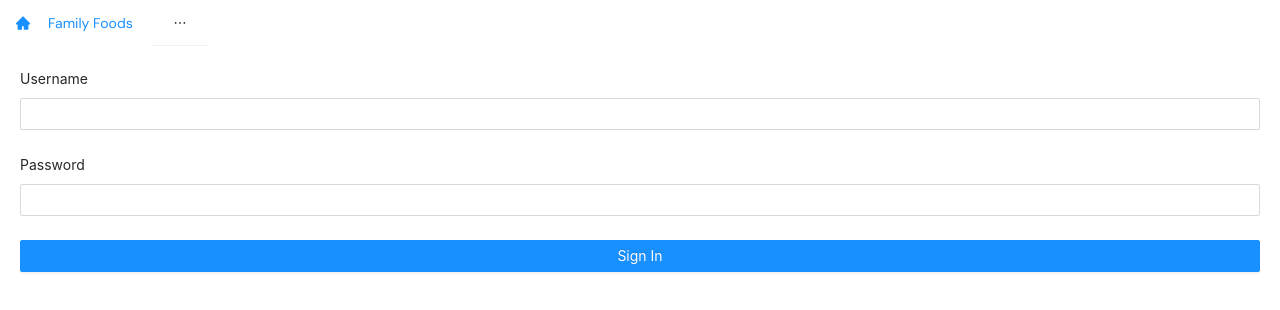
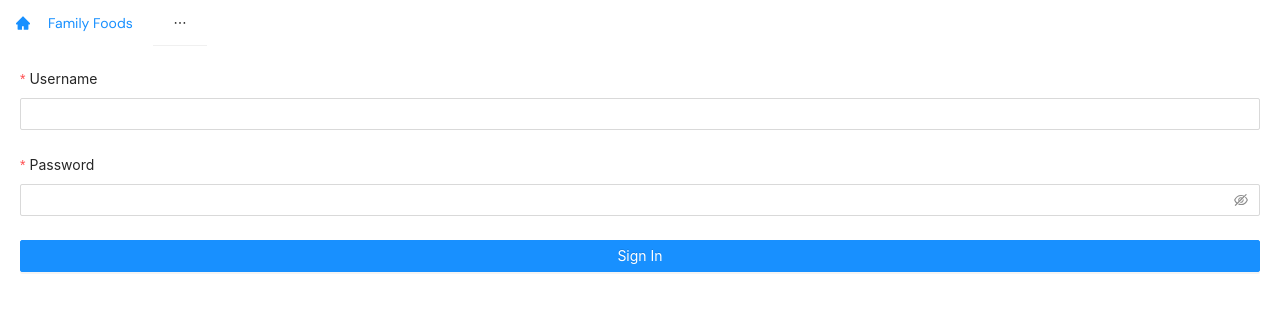
Before and after one commit to jaidharosenblatt/familyfoods, a React (Create React App) app in the folder client/: page /signin in a window 1280 px wide. Shown: the top 310 px of the page. Built offline with nearby package versions, Linux system fonts and the light colour scheme.

Commit message:
added auth, error, and loading to context state and integrated into signin

```diff
--- a/client/src/App.js
+++ b/client/src/App.js
@@ -7,10 +7,12 @@ import Restaurants from "./pages/Restaurants";
 import NavBar from "./components/navbar/NavBar";
 import MobileFooter from "./components/navbar/MobileFooter";
 import SignIn from "./pages/SignIn";
+import ContextProvider from "./context/ContextProvider";
 
 const App = () => {
   return (
     <div className="App">
+      <ContextProvider>
         <BrowserRouter>
           <NavBar />
           <div className="navbar-container">
@@ -23,6 +25,7 @@ const App = () => {
           </div>
           <MobileFooter />
         </BrowserRouter>
+      </ContextProvider>
     </div>
   );
 };
--- a/client/src/context/Context.js
+++ b/client/src/context/Context.js
@@ -1,2 +1,3 @@
 import { createContext } from "react";
-export const Context = createContext();
+const Context = createContext();
+export default Context;
--- a/client/src/context/ContextProvider.js
+++ b/client/src/context/ContextProvider.js
@@ -1,8 +1,9 @@
-import { Context } from "./Context";
+import React from "react";
+import Context from "./Context";
 import reducer from "./reducer";
 
 const ContextProvider = (props) => {
-  const [state, dispatch] = React.useReducer(reducer);
+  const [state, dispatch] = React.useReducer(reducer, {});
 
   return (
     <Context.Provider value={{ state, dispatch }}>
--- /dev/null
+++ b/client/src/context/actionCreators.js
@@ -0,0 +1,35 @@
+import actionTypes from "./actionTypes";
+
+/**
+ * Set a user into context
+ * @param {User} user
+ * @returns {Object} to dispatch to context
+ */
+export const setUser = (user) => {
+  return {
+    type: actionTypes.SET_USER,
+    payload: user,
+  };
+};
+
+/**
+ * Start loading for Context
+ * @returns {Object} to dispatch to context
+ */
+export const startLoading = () => {
+  return {
+    type: actionTypes.START_LOADING,
+  };
+};
+
+/**
+ * Set error into Context
+ * @param {String} errorMessage
+ * @returns {Object} to dispatch to context
+ */
+export const setError = (errorMessage) => {
+  return {
+    type: actionTypes.SET_ERROR,
+    payload: errorMessage,
+  };
+};
--- a/client/src/context/actionTypes.js
+++ b/client/src/context/actionTypes.js
@@ -1,4 +1,7 @@
 export default {
   SET_USER: "SET_USER",
   CLEAR_USER: "CLEAR_USER",
+  START_LOADING: "START_LOADING",
+  STOP_LOADING: "STOP_LOADING",
+  SET_ERROR: "SET_ERROR",
 };
--- a/client/src/context/reducer.js
+++ b/client/src/context/reducer.js
@@ -1,11 +1,17 @@
 import actionTypes from "./actionTypes";
 
-const reducer = (state = {}, action) => {
+const reducer = (state, action) => {
   switch (action.type) {
     case actionTypes.SET_USER:
-      return { ...state, user: action.payload };
+      return { ...state, loading: false, user: action.payload };
     case actionTypes.CLEAR_USER:
-      return { ...state, user: undefined };
+      return { ...state, loading: false, user: undefined };
+    case actionTypes.START_LOADING:
+      return { ...state, loading: true };
+    case actionTypes.STOP_LOADING:
+      return { ...state, loading: false };
+    case actionTypes.SET_ERROR:
+      return { ...state, loading: false, error: action.payload };
     default:
       return state;
   }
--- a/client/src/pages/SignIn.js
+++ b/client/src/pages/SignIn.js
@@ -1,24 +1,54 @@
-import React from "react";
+import React, { useContext } from "react";
 import { Form, Input, Button } from "antd";
 import API from "../api/API";
+import Context from "../context/Context";
+import { setError, setUser, startLoading } from "../context/actionCreators";
 
 const SignIn = () => {
+  const { state, dispatch } = useContext(Context);
+
   const onFinish = async (values) => {
-    const res = await API.login(values);
-    console.log(res);
+    try {
+      dispatch(startLoading());
+      const user = await API.login(values);
+      dispatch(setUser(user));
+    } catch (error) {
+      dispatch(
+        setError("Could not find an account for this username and password")
+      );
+    }
   };
   return (
     <div>
-      <Form layout="vertical" onFinish={onFinish}>
-        <Form.Item name="username" label="Username">
+      <Form
+        layout="vertical"
+        onFinish={onFinish}
+        onFinishFailed={() => dispatch(setError("Please input your password"))}
+      >
+        <Form.Item
+          name="username"
+          label="Username"
+          rules={[{ required: true, message: "Please input your email" }]}
+        >
           <Input />
         </Form.Item>
-        <Form.Item name="password" label="Password">
-          <Input />
+        <Form.Item
+          name="password"
+          label="Password"
+          help={state.error}
+          validateStatus={state.error ? "error" : "validating"}
+          rules={[{ required: true }]}
+        >
+          <Input.Password />
         </Form.Item>
 
         <Form.Item>
-          <Button type="primary" block htmlType="submit">
+          <Button
+            loading={state.loading}
+            type="primary"
+            block
+            htmlType="submit"
+          >
             Sign In
           </Button>
         </Form.Item>
```
Lines whose indentation alone changed are shown as unchanged.
